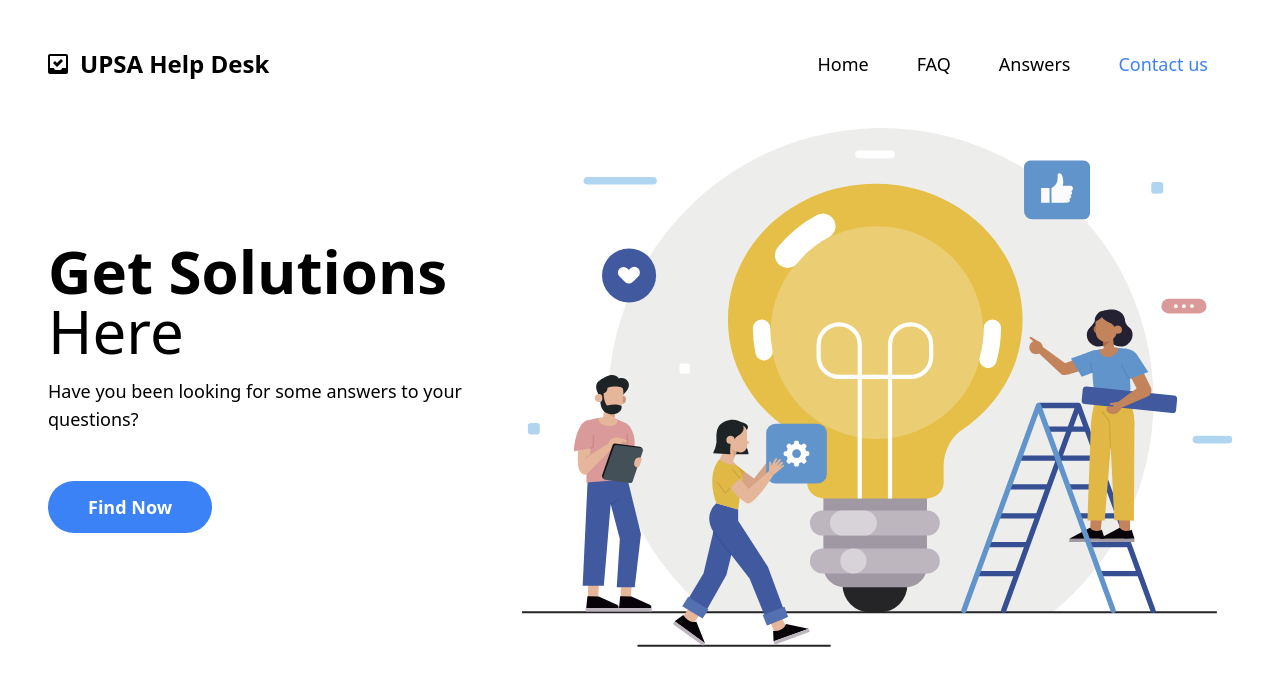
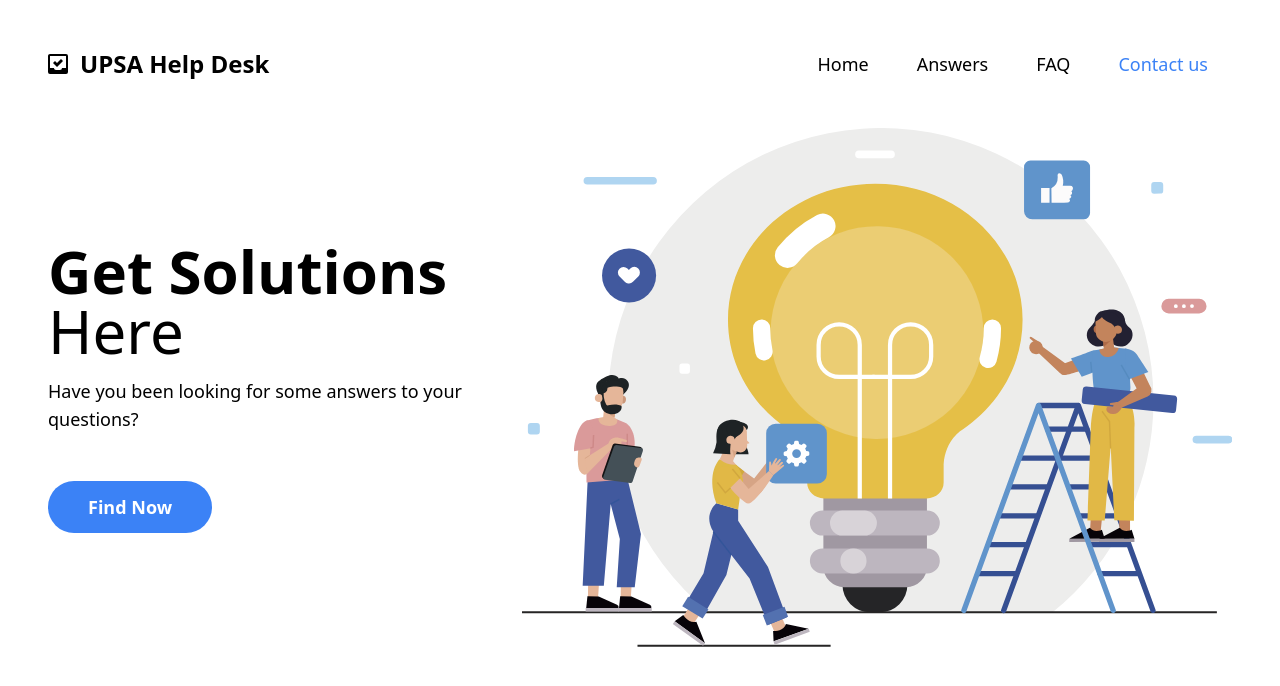
Before and after one commit to brittlebubbles/Upsa-Help-Desk, a React (Create React App) app: page / in a window 1280 px wide. Shown: the top 686 px of the page. Built offline with nearby package versions, Linux system fonts and the light colour scheme.

Commit message:
Update Home.js
fixes home

```diff
--- a/src/pages/Home.js
+++ b/src/pages/Home.js
@@ -21,21 +21,21 @@ export default function Home() {
                 <a href="/" class="py-2 px-6 flex hover:text-blue-500">
                   Home
                 </a>
+                <a href="/forum" class="py-2 px-6 flex hover:text-blue-500">
+                  Answers
+                </a>
                 <a href="/faq" class="py-2 px-6 flex hover:text-blue-500">
                   FAQ
-                </a>
-                <a href="/forum" class="py-2 px-6 flex hover:text-blue-500">
-                  Answers
                 </a>
                 <a href="/contact" class="py-2 px-6 flex text-blue-500">
                   Contact us
                 </a>
               </nav>
-              <button class="lg:hidden flex flex-col">
+              {/* <button class="lg:hidden flex flex-col">
                 <span class="w-6 h-px bg-gray-900 mb-1"></span>
                 <span class="w-6 h-px bg-gray-900 mb-1"></span>
                 <span class="w-6 h-px bg-gray-900 mb-1"></span>
-              </button>
+              </button> */}
             </div>
           </div>
         </header>
```
